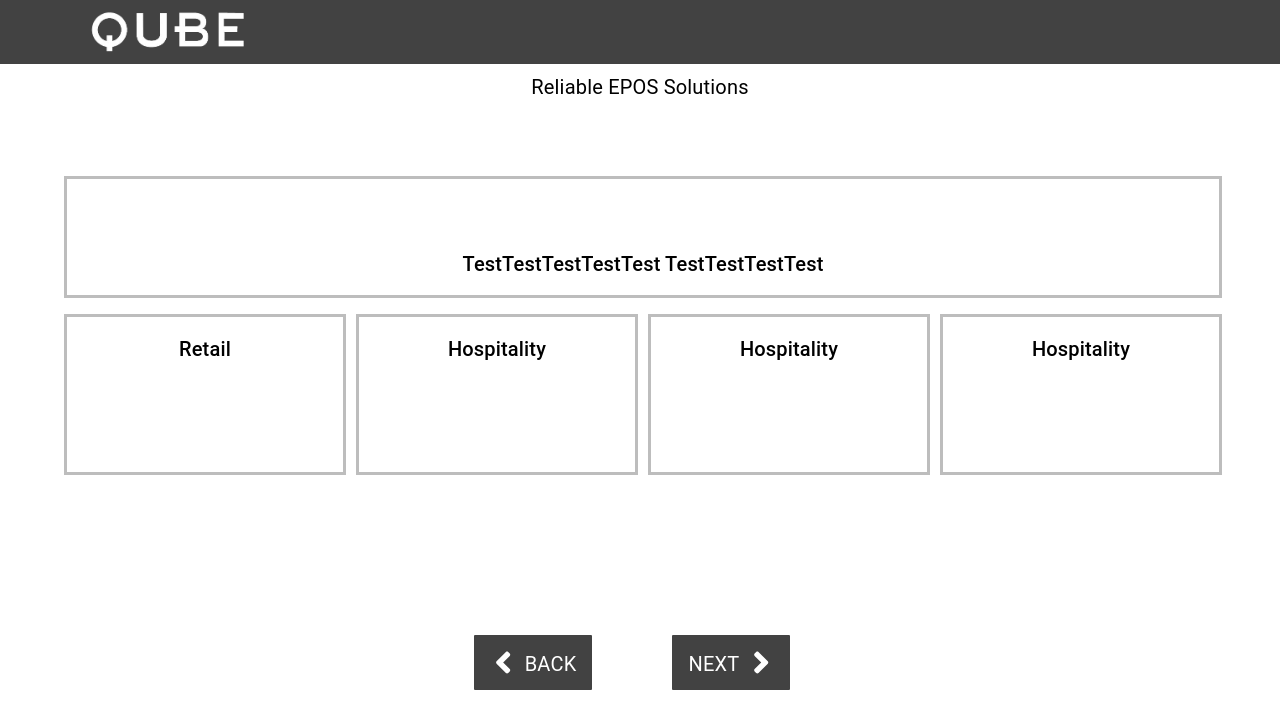
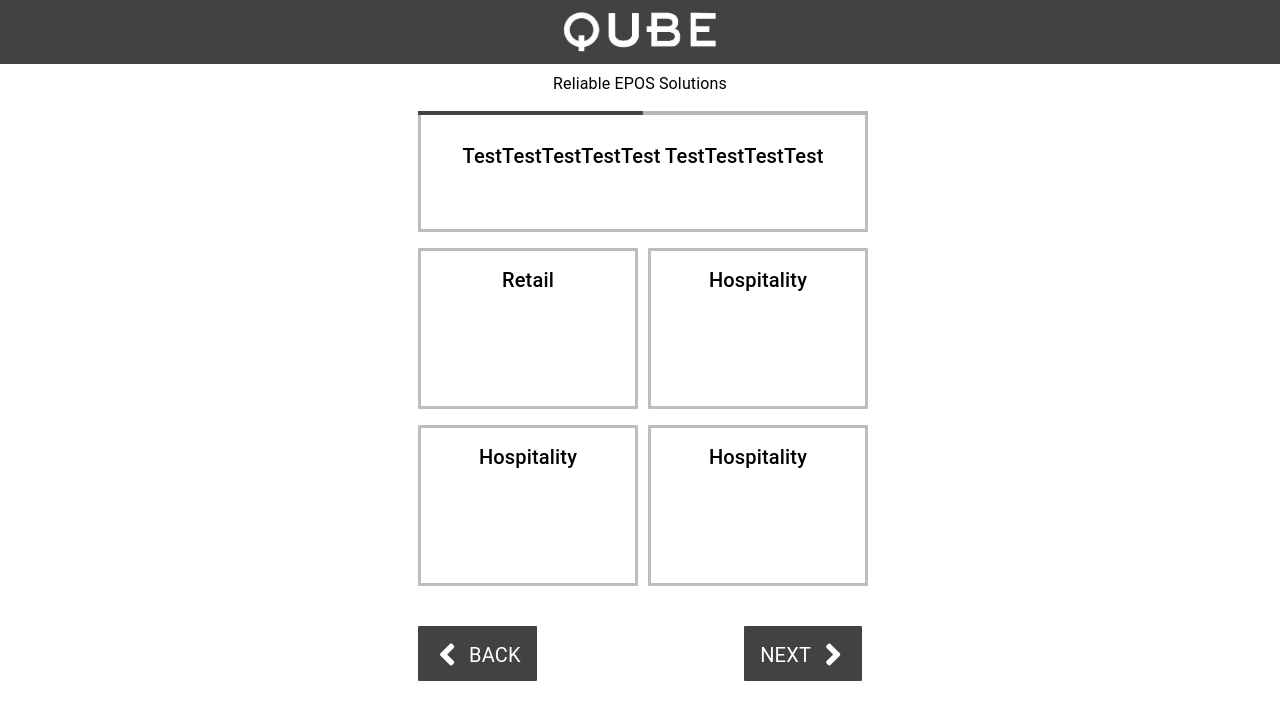
Before and after one commit to aaronzor/epos-questionnaire-mern, a React (Create React App) app in the folder frontend/: page /test in a window 1280 px wide. Shown: the top 728 px of the page. Built offline with nearby package versions, Linux system fonts and the light colour scheme.

Commit message:
Layout of question test page, first progress bar build

```diff
--- a/frontend/src/Pages/TestQuestion.js
+++ b/frontend/src/Pages/TestQuestion.js
@@ -14,10 +14,7 @@ const TestQuestion = () => {
     const classes = useStyles();
 
     return (
-        <Container disableGutters>
-            <Typography align='center' className={classes.subTitle}>
-                Reliable EPOS Solutions
-            </Typography>
+        <Container disableGutters maxWidth='xs'>
             <Grid
                 spacing={2}
                 align='center'
@@ -34,18 +31,17 @@ const TestQuestion = () => {
                 <GridItem answer='Hospitality' />
                 <GridItem answer='Hospitality' />
                 <GridItem answer='Hospitality' />
+            </Grid>
             <Stack
                 direction='row'
-                    spacing={10}
-                    marginTop={20}
-                    justifyContent='center'
-                    alignContent='center'
+                marginTop={5}
+                justifyContent='space-between'
+                alignContent='space-between'
                 //display='flex'
             >
                 <NavButton link='/' variant='back' clear={clear} />
                 <NavButton link='/q2' variant='next' />
             </Stack>
-            </Grid>
         </Container>
     );
 };
--- a/frontend/src/components/GridItem.js
+++ b/frontend/src/components/GridItem.js
@@ -26,7 +26,7 @@ const GridItem = (props) => {
         // From 0-960px wide (tablets and smartphones), Items take up 6 out of 12 columns, so 2 columns fit the screen.
         // From 960px wide and above, Items take up 25% of the device (3/12), so 4 columns fit the screen.
 
-        <Grid item xs={6} sm={3} md={3}>
+        <Grid item xs={6}>
             <CardActionArea
             // className={clicked && classes.customBorder}
             // sx={{
--- a/frontend/src/components/Header.js
+++ b/frontend/src/components/Header.js
@@ -1,34 +1,16 @@
 import React from 'react';
 import { AppBar, Container, Toolbar } from '@mui/material';
-import { makeStyles } from '@mui/styles';
 import qube from '../assets/qube-final.png';
-
-const useStyles = makeStyles((theme) => {
-    return {
-        appbar: {
-            width: '100%'
-        },
-
-        logo: {
-            width: '10rem'
-        }
-    };
-});
+import useStyles from '../styles/makeStyle';
 
 const Header = () => {
     const classes = useStyles();
 
     return (
-        <AppBar elevation={0}>
-            <Container>
-                <Toolbar>
-                    <img
-                        className={classes.logo}
-                        src={qube}
-                        alt='Qube epos logo'
-                    />
-                </Toolbar>
-            </Container>
+        <AppBar elevation={0} className={classes.appbar}>
+            <Toolbar>
+                <img className={classes.logo} src={qube} alt='Qube epos logo' />
+            </Toolbar>
         </AppBar>
     );
 };
--- a/frontend/src/components/Layout.js
+++ b/frontend/src/components/Layout.js
@@ -1,15 +1,34 @@
 import React from 'react';
-import { Container, Toolbar } from '@mui/material';
+import {
+    Toolbar,
+    LinearProgress,
+    Box,
+    Typography,
+    Container
+} from '@mui/material';
 import Header from './Header';
+import useStyles from '../styles/makeStyle';
 
 const Layout = ({ children }) => {
+    const classes = useStyles();
+
     return (
-        <Container>
+        <Box>
             <Header />
             <Toolbar />
+            <Typography align='center' className={classes.subTitle}>
+                Reliable EPOS Solutions
+            </Typography>
+            <Container disableGutters maxWidth='xs'>
+                <LinearProgress
+                    variant='determinate'
+                    value={50}
+                    className={classes.progress}
+                />
+            </Container>
             {children}
             <Toolbar />
-        </Container>
+        </Box>
     );
 };
 
--- a/frontend/src/styles/makeStyle.js
+++ b/frontend/src/styles/makeStyle.js
@@ -18,7 +18,9 @@ const useStyles = makeStyles((theme) => ({
         height: '116px',
         boxShadow: 1,
         borderRadius: '0',
-        border: `3px solid ${grey[400]}`
+        border: `3px solid ${grey[400]}`,
+        borderTop: 'none',
+        marginTop: '-40px'
     },
     root: {
         flexGrow: 1
@@ -27,6 +29,21 @@ const useStyles = makeStyles((theme) => ({
     subTitle: {
         align: 'center',
         fontSize: '20px'
+    },
+    // App Bar
+    appbar: {
+        alignItems: 'center'
+    },
+
+    logo: {
+        width: '10rem'
+    },
+    // Progress Bar
+    progress: {
+        width: '101.4%',
+        height: '7px',
+        position: 'relative',
+        marginTop: '15px'
     }
 }));
 
```
Lines whose indentation alone changed are shown as unchanged.
